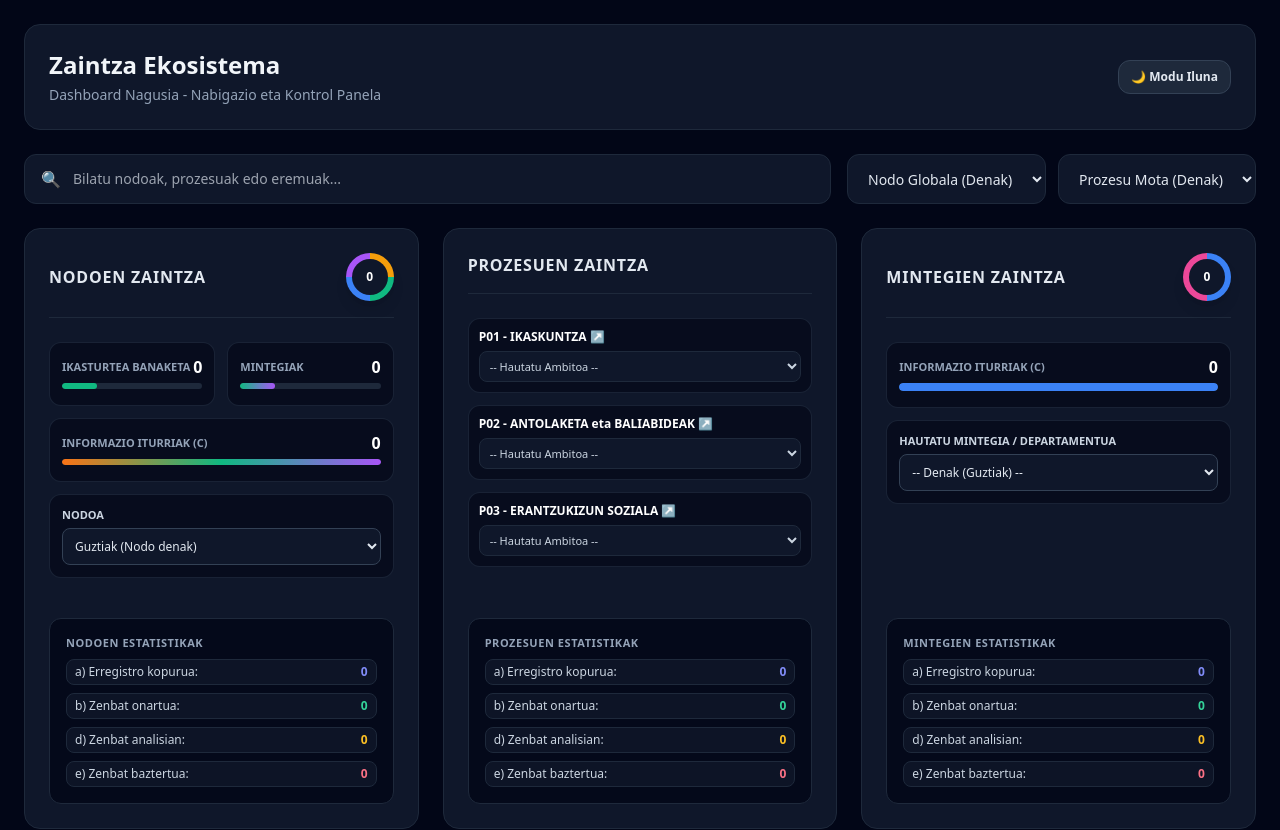
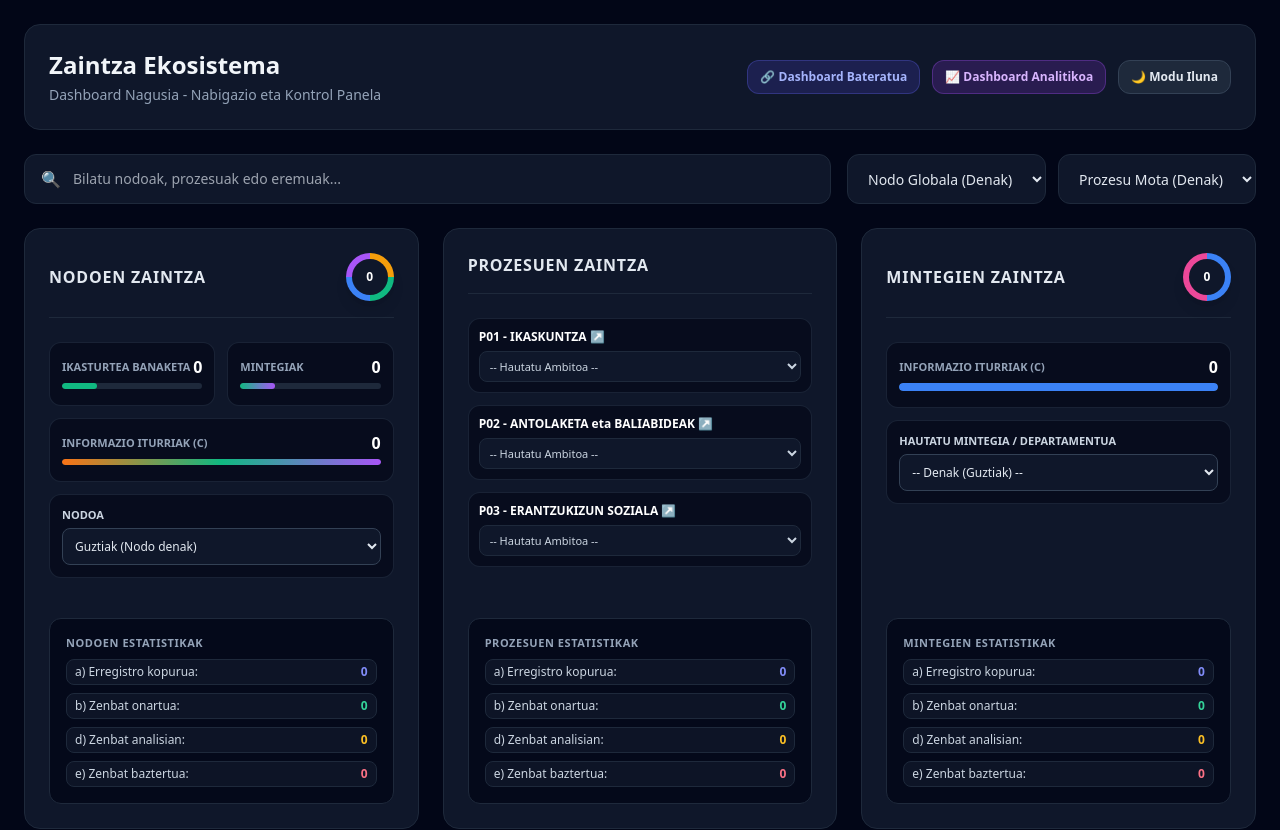
Before and after one commit to Albert23333/EASO-PANELA, a plain HTML site: page index.html in a window 1280 px wide. Shown: the top 830 px of the page. Drawn offline with nearby package versions, Linux system fonts and the light colour scheme; no server answers.

Commit message:
Update index.html

```diff
--- a/index.html
+++ b/index.html
@@ -15,16 +15,31 @@
 
     <div class="max-w-[1600px] mx-auto space-y-6">
 
-        <!-- CABECERA PRINCIPAL -->
+        <!-- CABECERA PRINCIPAL CON ACCESOS DIRECTOS -->
         <header class="bg-slate-900 border border-slate-800 p-6 rounded-2xl flex flex-col md:flex-row justify-between items-start md:items-center gap-4">
             <div>
                 <h1 class="text-2xl font-bold">Zaintza Ekosistema</h1>
                 <p class="text-sm text-slate-400 mt-1">Dashboard Nagusia - Nabigazio eta Kontrol Panela</p>
             </div>
-            <button @click="darkMode = !darkMode" class="bg-slate-800 hover:bg-slate-700 text-slate-200 px-3 py-2 rounded-xl text-xs font-semibold border border-slate-700 transition cursor-pointer">
-                <span x-show="!darkMode">🌙 Modu Iluna</span>
-                <span x-show="darkMode">☀ Modu Argia</span>
-            </button>
+
+            <!-- CONTENEDOR DE BOTONES Y ENLACES A OTROS DASHBOARDS -->
+            <div class="flex flex-wrap items-center gap-3">
+                <!-- Enlace a Dashboard Bateratua -->
+                <a href="https://prozesuendashboarada.vercel.app/" target="_blank" class="bg-indigo-600/20 hover:bg-indigo-600/30 text-indigo-300 px-3 py-2 rounded-xl text-xs font-semibold border border-indigo-500/30 transition flex items-center gap-1.5">
+                    <span>🔗 Dashboard Bateratua</span>
+                </a>
+
+                <!-- Enlace a Dashboard Analitikoa -->
+                <a href="https://zaintzaorokorra.netlify.app/" target="_blank" class="bg-purple-600/20 hover:bg-purple-600/30 text-purple-300 px-3 py-2 rounded-xl text-xs font-semibold border border-purple-500/30 transition flex items-center gap-1.5">
+                    <span>📈 Dashboard Analitikoa</span>
+                </a>
+
+                <!-- Botón de Modo Iluna -->
+                <button @click="darkMode = !darkMode" class="bg-slate-800 hover:bg-slate-700 text-slate-200 px-3 py-2 rounded-xl text-xs font-semibold border border-slate-700 transition cursor-pointer">
+                    <span x-show="!darkMode">🌙 Modu Iluna</span>
+                    <span x-show="darkMode">☀ Modu Argia</span>
+                </button>
+            </div>
         </header>
 
         <!-- BARRA DE HERRAMIENTAS Y FILTROS UNIFICADA -->
```
